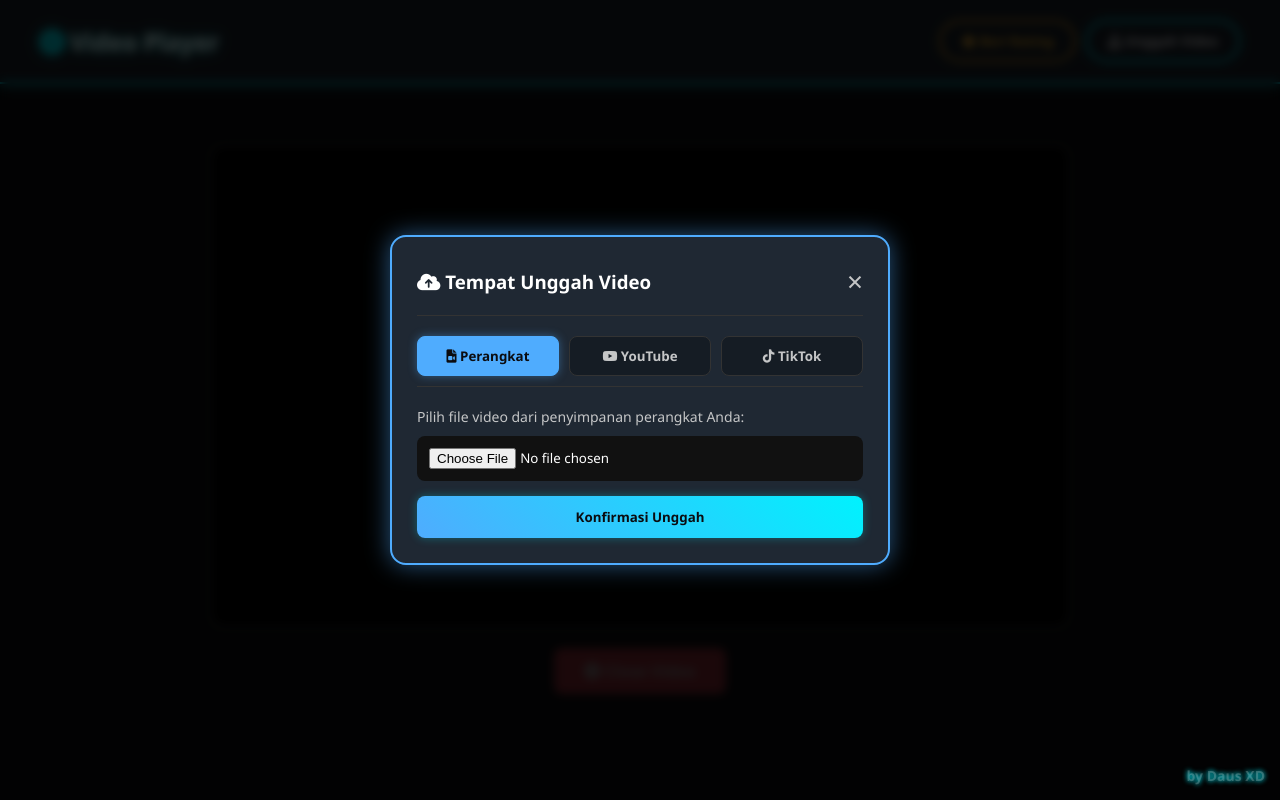
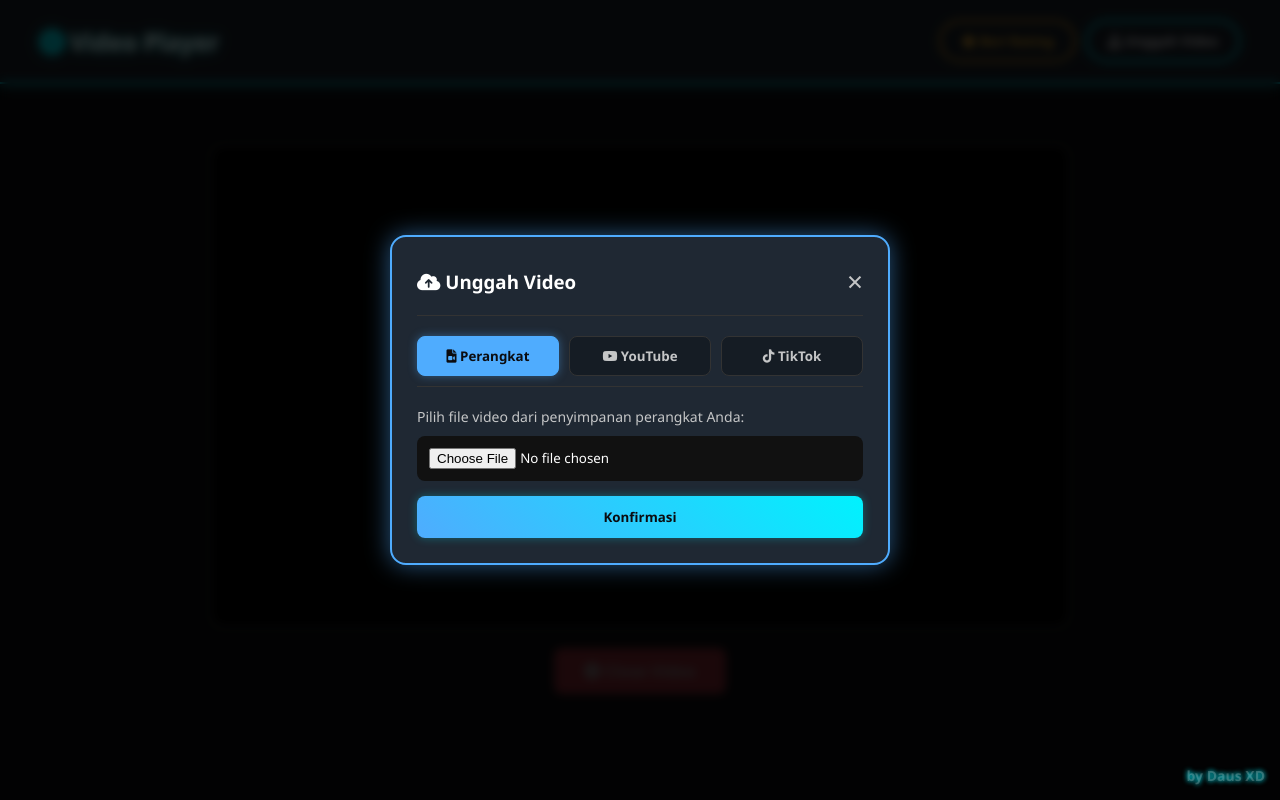
Before and after one commit to LSVatican/Video-Player, a plain HTML site: page index.html in a window 1280 px wide. Both pictures are taken after a click on the button "Unggah Video". Drawn offline with Linux system fonts and the light colour scheme.

Commit message:
update index.html

```diff
--- a/index.html
+++ b/index.html
@@ -48,7 +48,7 @@
     <div id="uploadPopup" class="popup-overlay">
         <div class="popup-content">
             <div class="popup-header">
-                <h3><i class="fas fa-cloud-upload-alt"></i> Tempat Unggah Video</h3>
+                <h3><i class="fas fa-cloud-upload-alt"></i> Unggah Video</h3>
                 <button id="closePopupBtn" class="close-popup-x">&times;</button>
             </div>
 
@@ -65,21 +65,21 @@
                 <div id="tab-lokal" class="tab-content active">
                     <p>Pilih file video dari penyimpanan perangkat Anda:</p>
                     <input type="file" id="localInput" accept="video/*">
-                    <button id="confirmLocalBtn" class="btn-confirm">Konfirmasi Unggah</button>
+                    <button id="confirmLocalBtn" class="btn-confirm">Konfirmasi</button>
                 </div>
 
                 <!-- Tab YouTube -->
                 <div id="tab-youtube" class="tab-content">
-                    <p>Masukkan link video YouTube asli:</p>
+                    <p>Masukkan link video YouTube:</p>
                     <input type="url" id="youtubeInput" placeholder="https://www.youtube.com/watch?v=... atau https://youtu.be/...">
-                    <button id="confirmYoutubeBtn" class="btn-confirm">Konfirmasi Link YouTube</button>
+                    <button id="confirmYoutubeBtn" class="btn-confirm">Konfirmasi</button>
                 </div>
 
                 <!-- Tab TikTok -->
                 <div id="tab-tiktok" class="tab-content">
-                    <p>Masukkan link video TikTok asli:</p>
+                    <p>Masukkan link video TikTok:</p>
                     <input type="url" id="tiktokInput" placeholder="https://www.tiktok.com/@user/video/... atau https://vm.tiktok.com/...">
-                    <button id="confirmTiktokBtn" class="btn-confirm">Konfirmasi Link TikTok</button>
+                    <button id="confirmTiktokBtn" class="btn-confirm">Konfirmasi</button>
                 </div>
             </div>
         </div>
```
